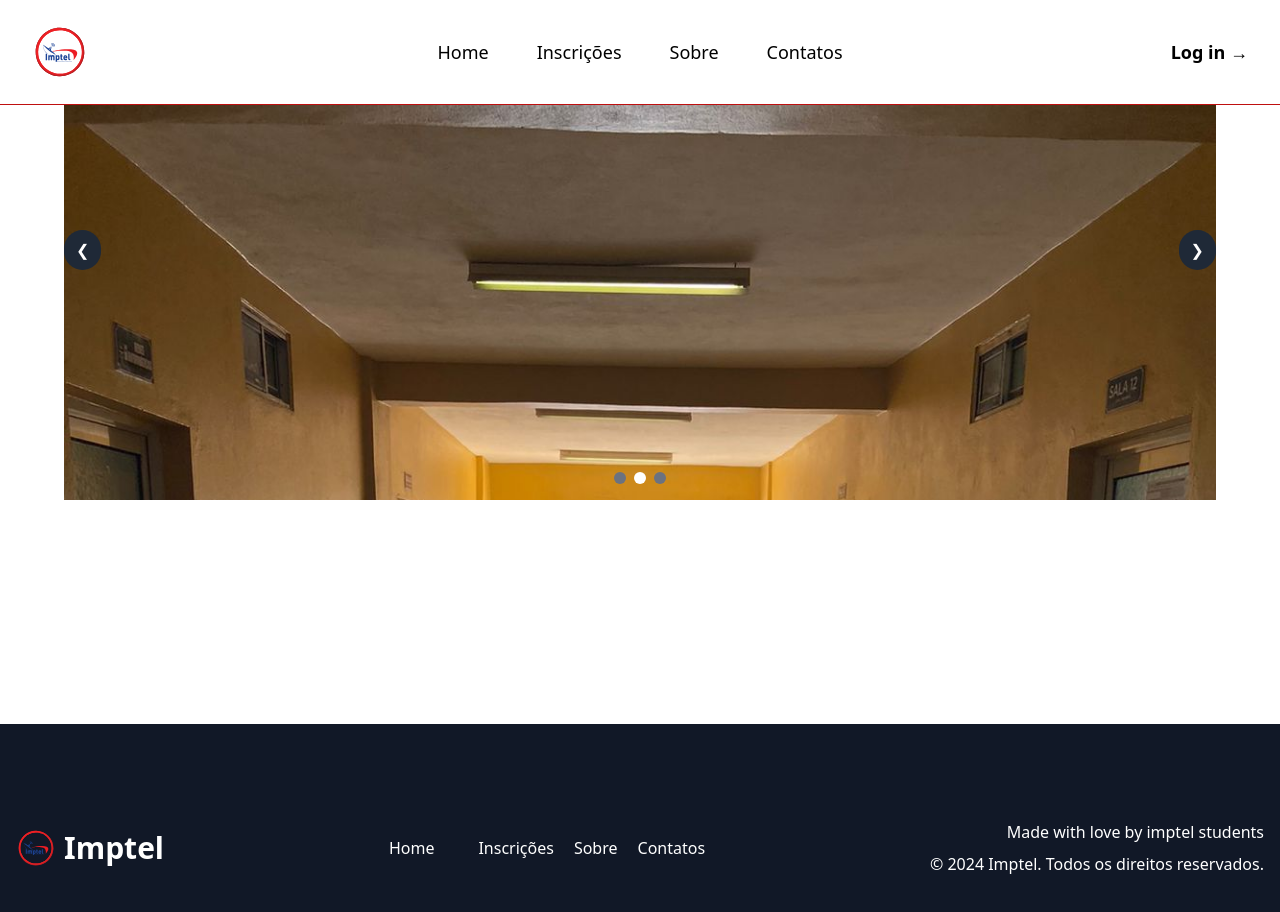
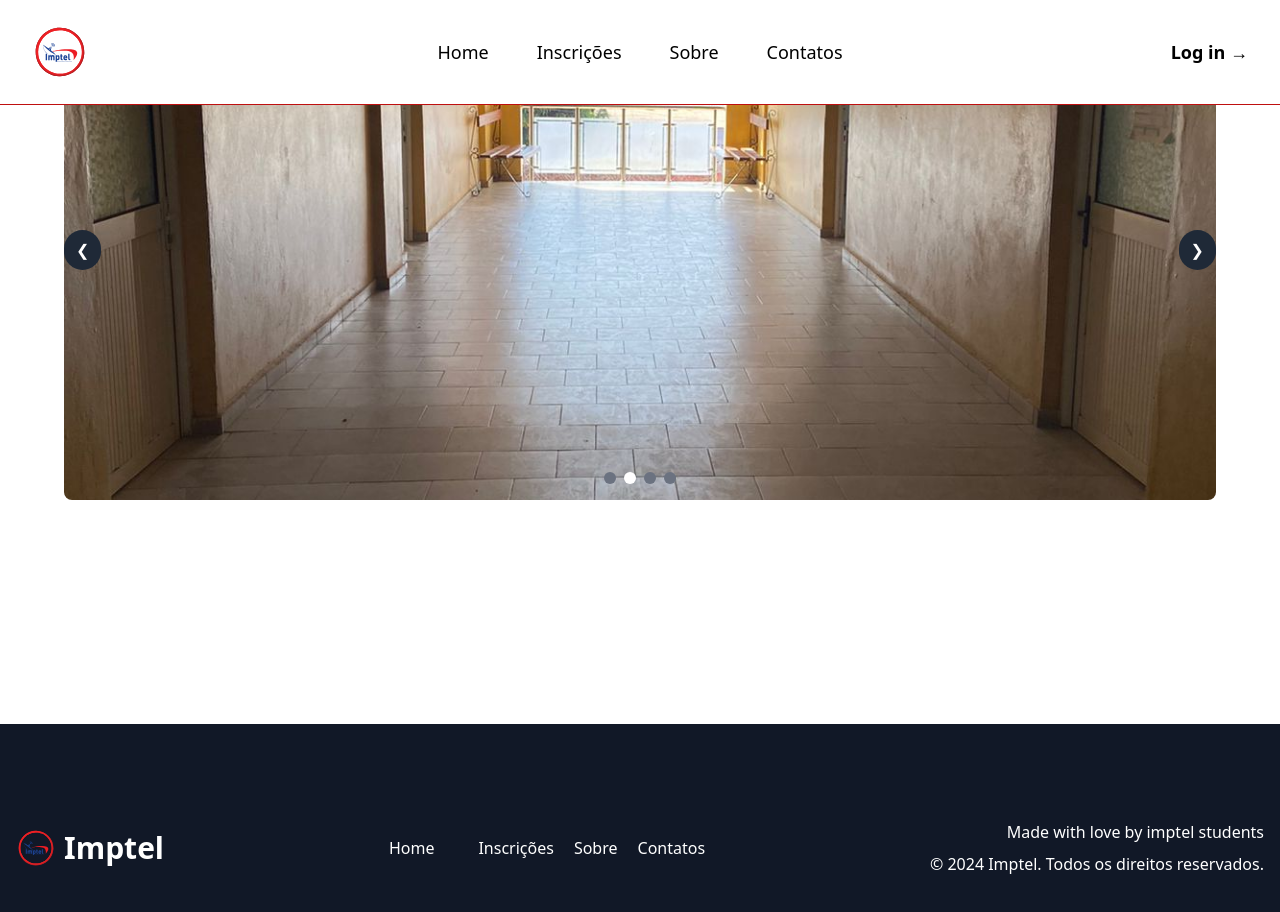
Before and after one commit to leehendrick/EduConnect-UI, a Nuxt app in the folder nuxt-app/: page /components/slideShow in a window 1280 px wide. Shown: the top 912 px of the page. Built offline with nearby package versions, Linux system fonts and the light colour scheme.

Commit message:
bug fix: imagens sendo distorcidas

```diff
--- a/nuxt-app/pages/components/slideShow.vue
+++ b/nuxt-app/pages/components/slideShow.vue
@@ -2,7 +2,7 @@
   <div class="relative w-full max-w-6xl mx-auto overflow-hidden">
     <!-- Slides -->
     <div v-for="(slide, index) in slides" :key="index" class="slides" :class="{ 'active': index === currentSlide, 'inactive': index !== currentSlide }">
-      <img :src="slide" alt="Slide Image" class="w-full h-auto rounded-lg object-cover">
+      <img :src="slide" alt="Slide Image" class="w-full h-full rounded-lg object-cover">
     </div>
 
     <!-- Navigation Buttons -->
@@ -20,9 +20,10 @@
 import { ref, onMounted, onUnmounted } from 'vue';
 
 const slides = ref([
-  '/imptel_1.jpeg',
+  '/imptel_0.jpeg',
   '/imptel_2.jpeg',
   '/imptel_3.jpeg',
+  '/imptel_4.jpeg',
 ]);
 
 const currentSlide = ref(0);
@@ -65,6 +66,7 @@ onUnmounted(() => {
   filter: blur(5px);
   position: absolute;
   width: 100%;
+  height: 100%;
   top: 0;
   left: 0;
 }
```
